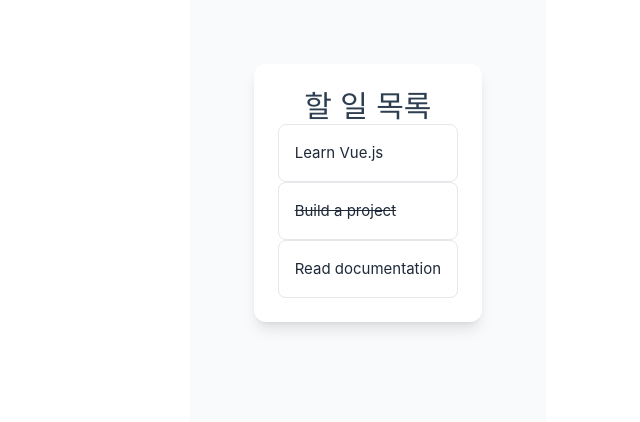
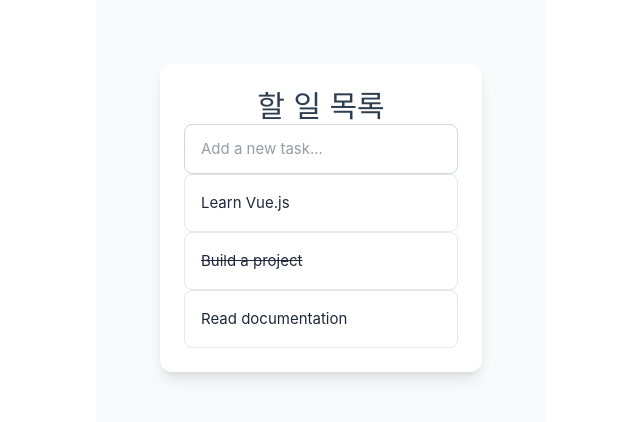
Before and after one commit to Woochang1132/vue-latest, a Vue app: page / in a window 1280 px wide. Shown: the top 422 px of the page, without its empty margins (94-734 px from the left). Built offline with nearby package versions, Linux system fonts and the light colour scheme.

Commit message:
[vue-latest] vue3.4 defineModel() 적용해보기

```diff
--- a/src/App.vue
+++ b/src/App.vue
@@ -1,17 +1,33 @@
 <script setup>
 import BaseCard from '@/components/BaseCard.vue'
+import BaseInput from './components/BaseInput.vue'
 import { useFetch } from '@/composables/useFetch.js'
 import { ref } from 'vue'
 
 // URL을 ref로 선언하여 유연하게 사용할 수 있음
 const todoUrl = ref('/todos.json')
 const { data: todos } = useFetch(todoUrl)
+
+const newTodo = ref('')
+const handleAddTodo = () => {
+  todos.value.push({
+    id: Date.now(),
+    title: newTodo.value,
+    completed: false,
+  })
+}
 </script>
 
 <template>
   <main class="bg-gray-50 min-h-screen p-16">
     <BaseCard custom-attr="Hello World!">
       <h1 class="text-3xl font-bold text-center mb-8">할 일 목록</h1>
+      <div class="space-y-4">
+        <BaseInput
+          v-model="newTodo"
+          @keyup.ctrl.enter="handleAddTodo"
+        ></BaseInput>
+
         <div class="space-y-2">
           <div
             v-for="todo in todos"
@@ -29,6 +45,7 @@ const { data: todos } = useFetch(todoUrl)
             </span>
           </div>
         </div>
+      </div>
     </BaseCard>
   </main>
 </template>
--- /dev/null
+++ b/src/components/BaseInput.vue
@@ -0,0 +1,14 @@
+<template>
+  <input
+    v-model="model"
+    type="text"
+    placeholder="Add a new task..."
+    class="w-full px-4 py-3 border border-gray-300 rounded-lg"
+  />
+</template>
+
+<script setup>
+const model = defineModel()
+</script>
+
+<style lang="scss" scoped></style>
```
Lines whose indentation alone changed are shown as unchanged.
